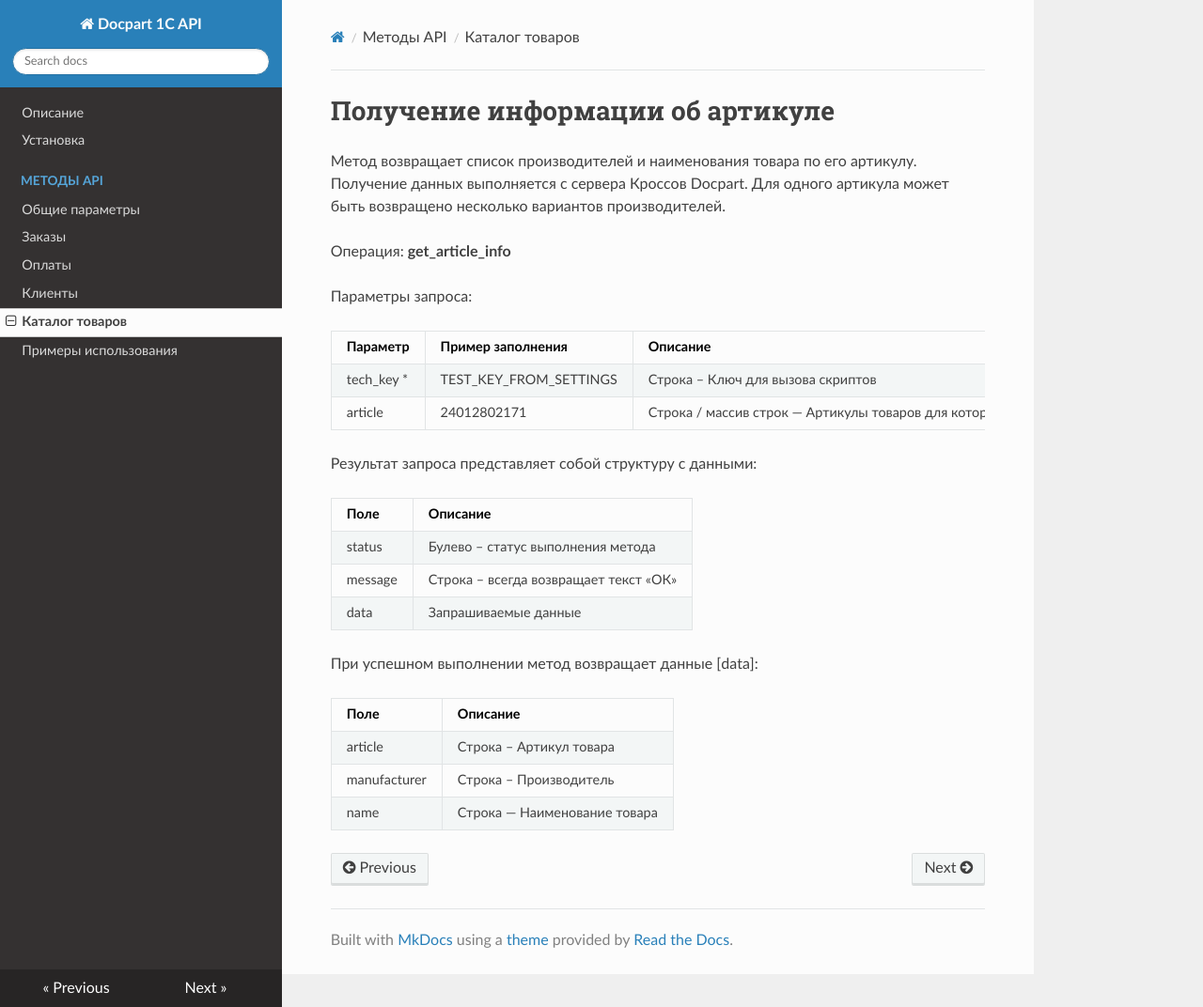
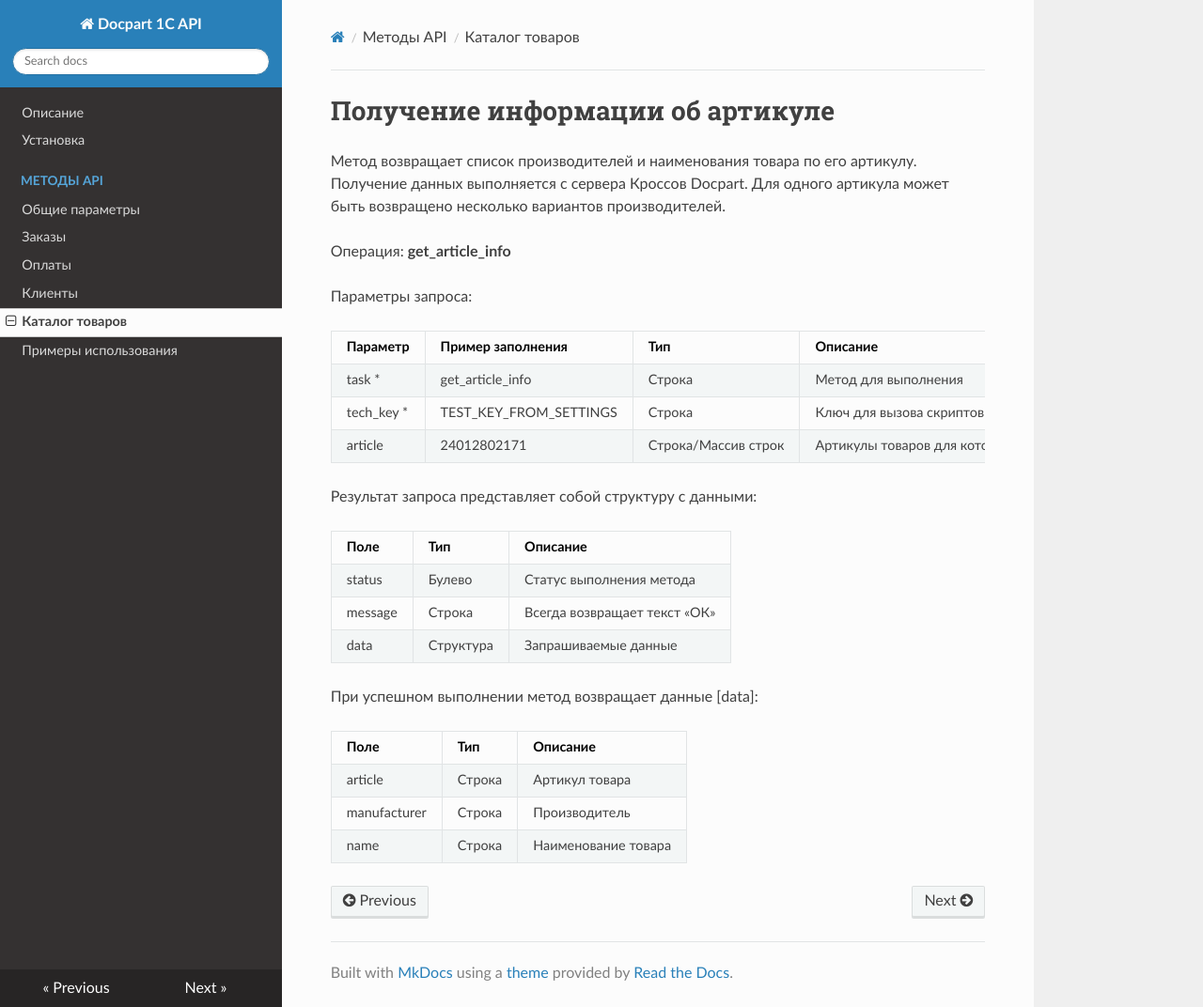
Before and after one commit to emayskiy/Docpart_1C_API_WIKI, an MkDocs documentation site: the page built from docs/cat_methods.md, in a window 1280 px wide and 1072 px high. Shown: the whole window at 94% size. Built offline with MkDocs 1.6.1, drawn with Linux system fonts in a browser that asks for light colours; nearby versions of some CDN libraries.

Commit message:
Update cat_methods.md

```diff
--- a/docs/cat_methods.md
+++ b/docs/cat_methods.md
@@ -6,23 +6,24 @@
 
 Параметры запроса:
 
-|**Параметр**|**Пример заполнения**|**Описание** |
-|---|---|---|
-|tech_key *|TEST_KEY_FROM_SETTINGS|Строка – Ключ для вызова скриптов|
-|article|24012802171|Строка / массив строк — Артикулы товаров для которых необходимо получить информацию|
+|**Параметр**|**Пример заполнения**|**Тип** |**Описание** |
+|---|---|---|---|
+|task *|get_article_info|Строка|Метод для выполнения|
+|tech_key *|TEST_KEY_FROM_SETTINGS|Строка|Ключ для вызова скриптов|
+|article|24012802171|Строка/Массив строк|Артикулы товаров для которых необходимо получить информацию|
 
 Результат запроса представляет собой структуру с данными:
 
-|**Поле** |**Описание** |
-|---|---|
-|status|Булево – статус выполнения метода|
-|message|Строка – всегда возвращает текст «ОК»|
-|data|Запрашиваемые данные|
+|**Поле**|**Тип**|**Описание** |
+|---|---|---|
+|status|Булево|Статус выполнения метода|
+|message|Строка|Всегда возвращает текст «ОК»|
+|data|Структура|Запрашиваемые данные|
 
 При успешном выполнении метод возвращает данные [data]:
 
-|**Поле** |**Описание** |
-|---|---|
-|article|Строка – Артикул товара|
-|manufacturer|Строка – Производитель|
-|name|Строка — Наименование товара|
+|**Поле**|**Тип**|**Описание** |
+|---|---|---|
+|article|Строка|Артикул товара|
+|manufacturer|Строка|Производитель|
+|name|Строка|Наименование товара|
```
